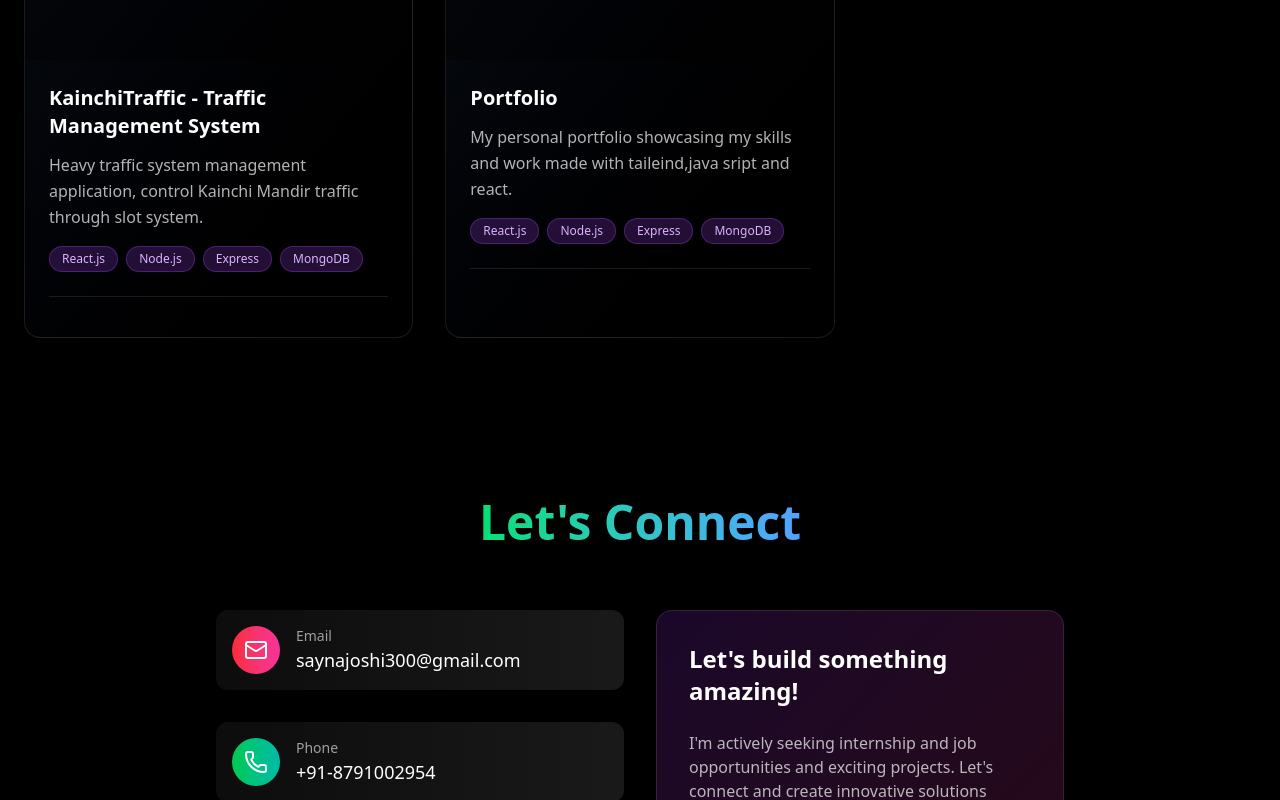
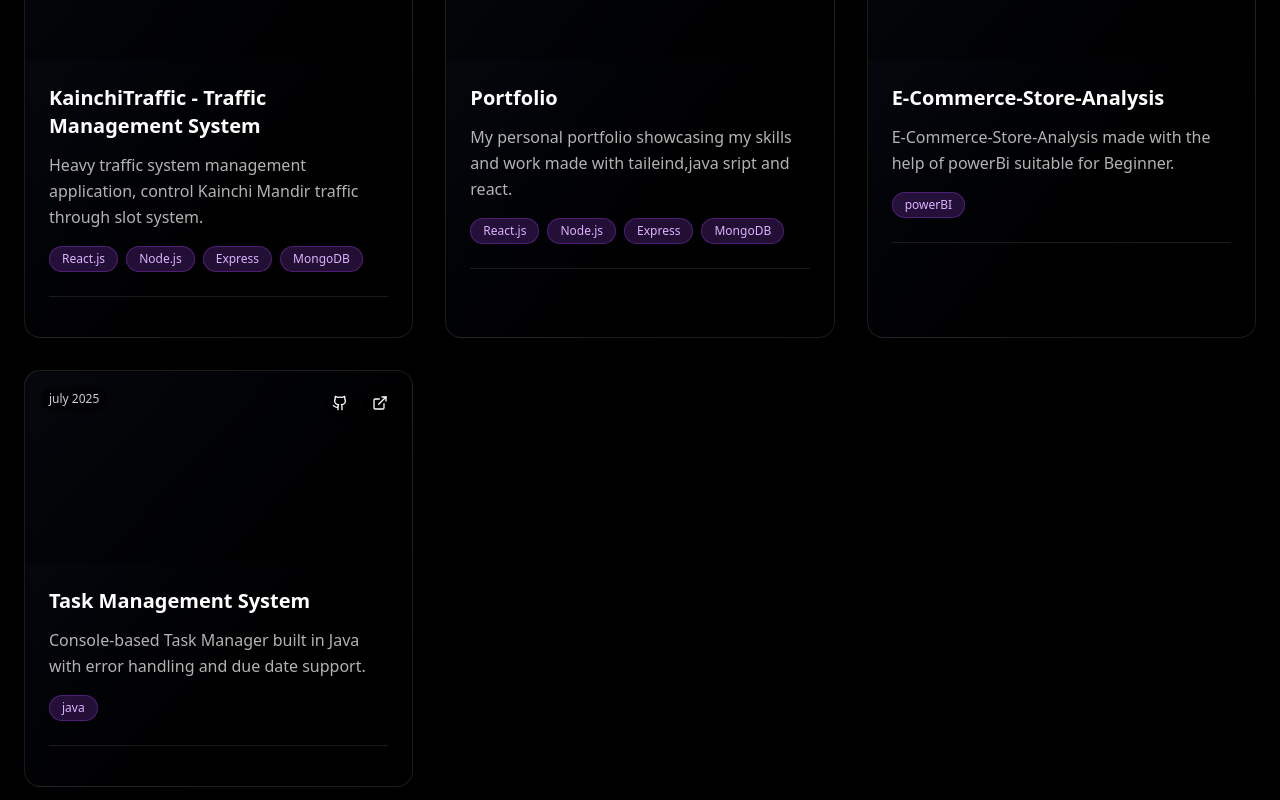
Before and after one commit to Sanjana-joshi10/MyPortfolio, a React (Vite) app: page / in a window 1280 px wide. Shown: the part 3980-4780 px from the top of the page. Built offline with nearby package versions, Linux system fonts and the light colour scheme.

Commit message:
Updated portfolio

```diff
--- a/src/Portfolio.jsx
+++ b/src/Portfolio.jsx
@@ -137,6 +137,26 @@ const Portfolio = () => {
       date: 'Apr 2025',
       github: 'https://github.com/Sanjana-joshi10/MyPortfolio',
       demo: 'https://sanjana-joshi10.github.io/MyPortfolio/'
+    },
+    {
+      id: 3,
+      title: "E-Commerce-Store-Analysis",
+      description:"E-Commerce-Store-Analysis made with the help of powerBi suitable for Beginner.",
+     tech: ['powerBI' ],
+      stats: { },
+      date: 'july 2025',
+      github: 'https://github.com/Sanjana-joshi10/E-Commerce-Store-Analysis.git',
+      demo: ' https://sanjana-joshi10.github.io/E-Commerce-Store-Analysis/'
+    },
+    {
+      id: 4,
+      title: "Task Management System",
+      description:"Console-based Task Manager built in Java with error handling and due date support.",
+     tech: ['java'],
+      stats: { },
+      date: 'july 2025',
+      github: 'https://github.com/Sanjana-joshi10/TaskManagementSystem.git',
+
     },
   ];
 
```
